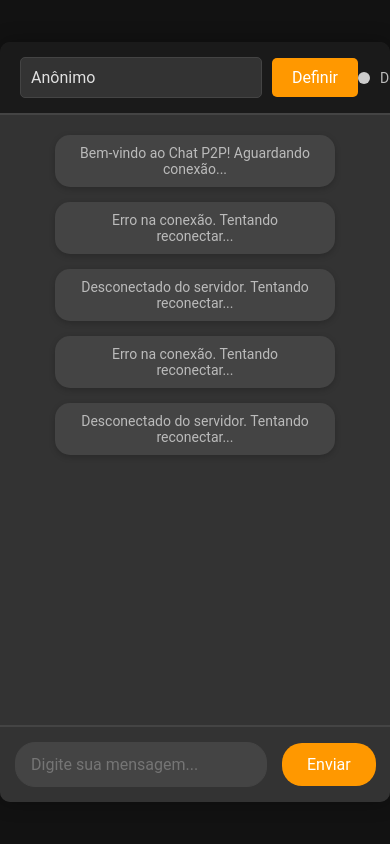
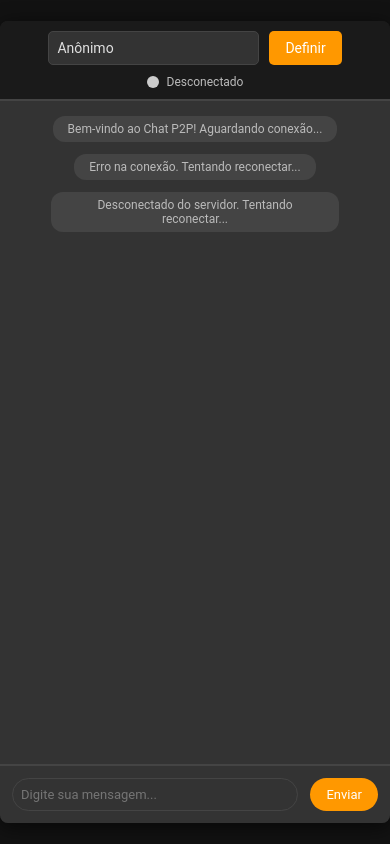
Before and after one commit to Dogshihtzuamora/Cnet2Pwork, a website: page index.html in a window 390 px wide. Drawn offline with Linux system fonts and the light colour scheme.

Commit message:
Update index.html

```diff
--- a/index.html
+++ b/index.html
@@ -10,7 +10,6 @@
             --text-color: #e0e0e0;
             --primary-color: #ff9800;
             --secondary-color: #333;
-            --accent-color: #ff5722;
             --border-color: #444;
             --input-bg: #333;
             --button-bg: #ff9800;
@@ -21,6 +20,7 @@
             --message-other-bg: #333;
             --system-message-bg: #444;
             --header-bg: #1a1a1a;
+            --transition-duration: 0.3s;
         }
 
         * {
@@ -28,50 +28,90 @@
             padding: 0;
             box-sizing: border-box;
             font-family: 'Roboto', sans-serif;
+            transition: all var(--transition-duration) ease;
         }
 
         body {
             background-color: var(--background-color);
             color: var(--text-color);
-            height: 100vh;
             display: flex;
             justify-content: center;
             align-items: center;
+            height: 100vh;
+            animation: fadeIn 1s ease-in;
+        }
+
+        @keyframes fadeIn {
+            from {
+                opacity: 0;
+            }
+            to {
+                opacity: 1;
+            }
         }
 
         .container {
-            max-width: 800px;
             width: 100%;
+            max-width: 500px;
             height: 90vh;
             display: flex;
             flex-direction: column;
             background-color: #1e1e1e;
-            box-shadow: 0 0 20px rgba(0, 0, 0, 0.3);
-            border-radius: 10px;
+            border-radius: 8px;
             overflow: hidden;
+            box-shadow: 0 4px 20px rgba(0, 0, 0, 0.6);
+            animation: slideInUp 1s ease-out;
+        }
+
+        @keyframes slideInUp {
+            from {
+                transform: translateY(100%);
+            }
+            to {
+                transform: translateY(0);
+            }
         }
 
         .header {
-            padding: 15px 20px;
+            padding: 12px 15px;
             background-color: var(--header-bg);
             display: flex;
             justify-content: space-between;
             align-items: center;
             border-bottom: 2px solid var(--border-color);
-            border-top-left-radius: 10px;
-            border-top-right-radius: 10px;
+            animation: slideInRight 1s ease-out;
+        }
+
+        @keyframes slideInRight {
+            from {
+                transform: translateX(100%);
+            }
+            to {
+                transform: translateX(0);
+            }
         }
 
         .username-area {
             display: flex;
-            align-items: center;
             gap: 10px;
+            animation: fadeInLeft 1s ease-out;
+        }
+
+        @keyframes fadeInLeft {
+            from {
+                opacity: 0;
+                transform: translateX(-20px);
+            }
+            to {
+                opacity: 1;
+                transform: translateX(0);
+            }
         }
 
         .status-area {
             display: flex;
             align-items: center;
-            gap: 10px;
+            gap: 8px;
             font-size: 14px;
             color: #bbb;
         }
@@ -81,6 +121,7 @@
             height: 12px;
             border-radius: 50%;
             background-color: var(--status-dot-offline);
+            transition: background-color var(--transition-duration) ease;
         }
 
         .status-dot.online {
@@ -90,92 +131,119 @@
         .messages-container {
             flex: 1;
             overflow-y: auto;
-            padding: 20px;
+            padding: 15px;
             display: flex;
             flex-direction: column;
-            gap: 15px;
-            padding-bottom: 60px;
+            gap: 12px;
             background-color: var(--secondary-color);
+            animation: fadeIn 1s ease-out;
         }
 
         .message {
-            max-width: 80%;
+            max-width: 85%;
             padding: 10px 15px;
-            border-radius: 15px;
+            border-radius: 12px;
             word-break: break-word;
-            font-size: 16px;
+            font-size: 14px;
             line-height: 1.5;
-            box-shadow: 0 2px 6px rgba(0, 0, 0, 0.1);
+            opacity: 0;
+            animation: fadeInUp 0.8s ease-out forwards;
+        }
+
+        @keyframes fadeInUp {
+            from {
+                opacity: 0;
+                transform: translateY(10px);
+            }
+            to {
+                opacity: 1;
+                transform: translateY(0);
+            }
         }
 
         .message.self {
             align-self: flex-end;
             background-color: var(--message-self-bg);
             border-top-right-radius: 0;
+            animation: bounceIn 1s ease-out;
         }
 
         .message.other {
             align-self: flex-start;
             background-color: var(--message-other-bg);
             border-top-left-radius: 0;
+            animation: bounceIn 1s ease-out;
+        }
+
+        @keyframes bounceIn {
+            0% {
+                transform: scale(0.8);
+            }
+            50% {
+                transform: scale(1.1);
+            }
+            100% {
+                transform: scale(1);
+            }
         }
 
         .message-header {
             font-weight: bold;
-            font-size: 14px;
+            font-size: 13px;
             margin-bottom: 5px;
+            color: var(--primary-color);
         }
 
         .message-content {
-            font-size: 16px;
+            font-size: 14px;
         }
 
         .system-message {
             align-self: center;
             color: #bbb;
-            font-size: 14px;
+            font-size: 13px;
             max-width: 80%;
             text-align: center;
-            padding: 10px 20px;
+            padding: 8px 18px;
             background-color: var(--system-message-bg);
-            border-radius: 15px;
-            box-shadow: 0 2px 6px rgba(0, 0, 0, 0.2);
+            border-radius: 12px;
+            animation: fadeInUp 0.8s ease-out;
         }
 
         .input-area {
             display: flex;
-            padding: 15px;
-            gap: 15px;
+            padding: 12px;
+            gap: 12px;
             background-color: var(--secondary-color);
             border-top: 2px solid var(--border-color);
-            align-items: center;
         }
 
         #message-input {
             flex: 1;
-            padding: 12px 15px;
+            padding: 10px 12px;
             background-color: var(--input-bg);
             border: 1px solid var(--border-color);
             border-radius: 20px;
             outline: none;
             color: var(--text-color);
-            font-size: 16px;
-            transition: background-color 0.3s ease;
+            font-size: 14px;
+            transition: all var(--transition-duration) ease;
         }
 
         #message-input:focus {
-            background-color: #444;
+            border-color: var(--primary-color);
+            box-shadow: 0 0 10px var(--primary-color);
         }
 
         #send-button {
-            padding: 12px 25px;
+            padding: 10px 20px;
             background-color: var(--button-bg);
             color: white;
             border: none;
             border-radius: 20px;
             cursor: pointer;
-            font-size: 16px;
-            transition: background-color 0.3s ease;
+            font-size: 14px;
+            transition: background-color var(--transition-duration) ease;
         }
 
         #send-button:hover {
@@ -183,28 +251,69 @@
         }
 
         #username-input {
-            padding: 10px;
+            padding: 8px;
             background-color: var(--input-bg);
             border: 1px solid var(--border-color);
             border-radius: 5px;
             outline: none;
             color: var(--text-color);
-            font-size: 16px;
+            font-size: 14px;
         }
 
         #set-username {
-            padding: 10px 20px;
+            padding: 8px 16px;
             background-color: var(--primary-color);
             color: white;
             border: none;
             border-radius: 5px;
             cursor: pointer;
-            font-size: 16px;
-            transition: background-color 0.3s ease;
+            font-size: 14px;
+            transition: background-color var(--transition-duration) ease;
         }
 
         #set-username:hover {
-            background-color: var(--accent-color);
+            background-color: var(--button-hover-bg);
+        }
+
+        @media (max-width: 600px) {
+            .container {
+                height: 95vh;
+                max-width: 100%;
+            }
+
+            .header {
+                flex-direction: column;
+                padding: 10px 15px;
+                gap: 10px;
+            }
+
+            .status-area {
+                font-size: 12px;
+            }
+
+            #message-input {
+                padding: 8px;
+                font-size: 13px;
+            }
+
+            #send-button {
+                padding: 8px 16px;
+                font-size: 13px;
+            }
+
+            .message {
+                font-size: 13px;
+                padding: 6px 10px;
+            }
+
+            .message-header {
+                font-size: 12px;
+            }
+
+            .system-message {
+                font-size: 12px;
+                padding: 6px 15px;
+            }
         }
     </style>
 </head>
@@ -360,42 +469,22 @@
             messagesContainer.scrollTop = messagesContainer.scrollHeight;
         }
 
-        function sendMessage() {
+        sendButton.addEventListener('click', function() {
             const message = messageInput.value.trim();
-            if (!message || !state.connected) return;
-
-            const messageId = Date.now() + '-' + state.messageId++;
-
-            socket.send(JSON.stringify({
-                type: 'chat',
-                username: state.username,
-                message: message,
-                messageId: messageId
-            }));
-
-            addChatMessage(state.username, message, true);
-
-            messageInput.value = '';
-        }
-
-        sendButton.addEventListener('click', sendMessage);
-
-        messageInput.addEventListener('keypress', function(event) {
-            if (event.key === 'Enter') {
-                sendMessage();
+            if (message && state.connected) {
+                addChatMessage(state.username, message, true);
+                socket.send(JSON.stringify({ type: 'chat', message, username: state.username }));
+                messageInput.value = '';
             }
         });
 
         setUsernameButton.addEventListener('click', function() {
-            const newUsername = usernameInput.value.trim();
-            if (newUsername) {
-                const oldUsername = state.username;
-                state.username = newUsername;
-                addSystemMessage(`Nome alterado de ${oldUsername} para ${newUsername}`);
+            const username = usernameInput.value.trim();
+            if (username) {
+                state.username = username;
+                addSystemMessage(`Nome de usuário alterado para: ${username}`);
             }
         });
-
-        messageInput.focus();
     </script>
 </body>
 </html>
```
